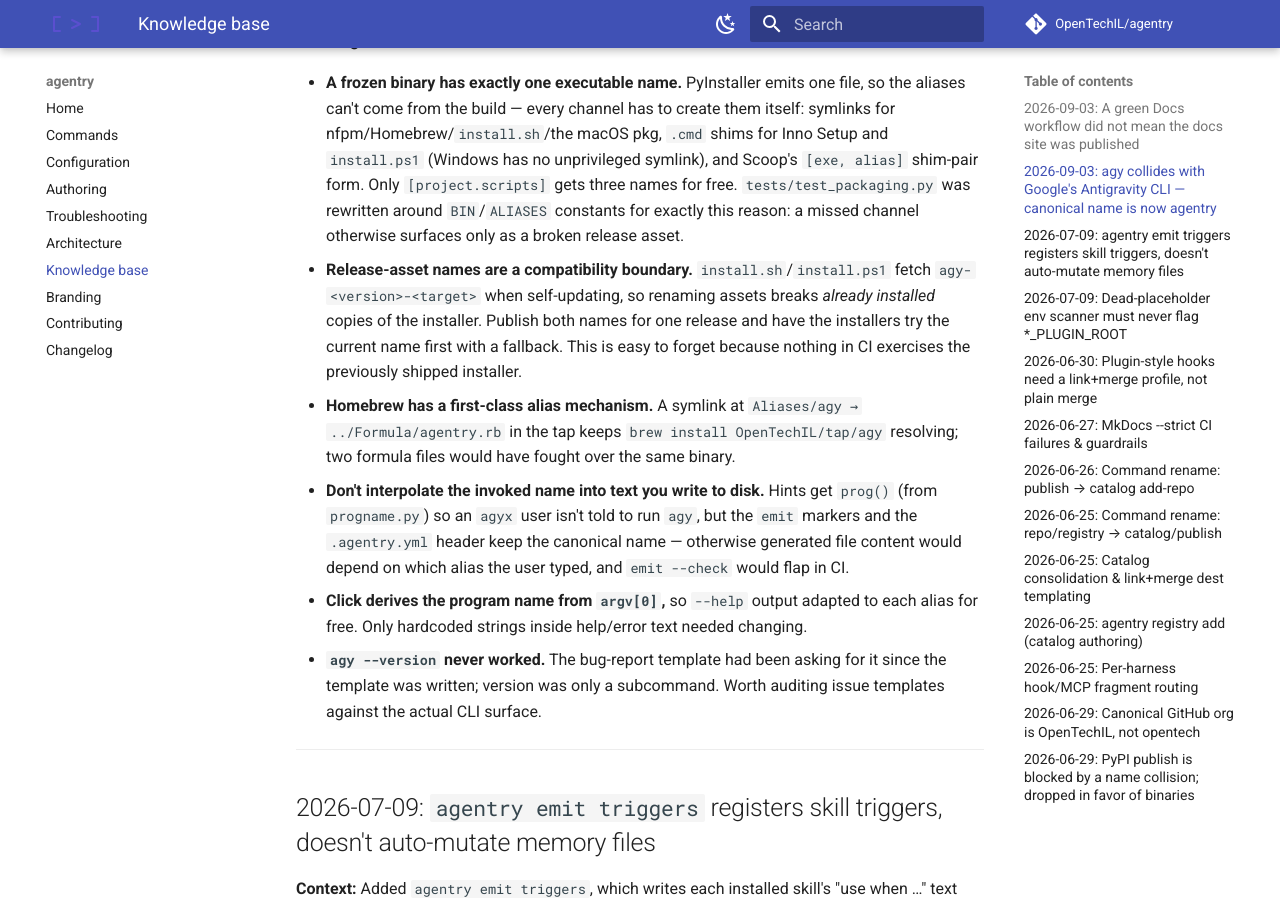
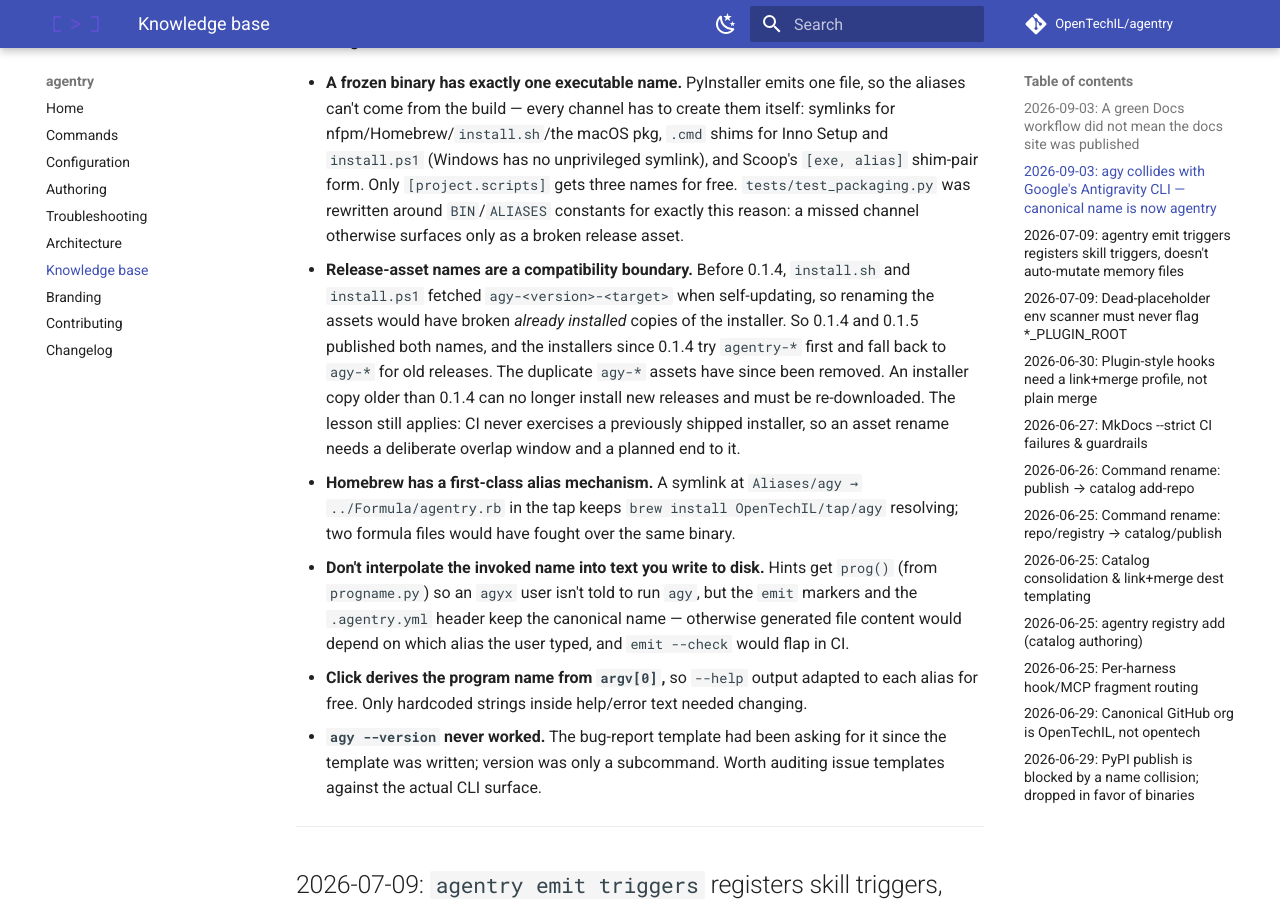
Before and after one commit to OpenTechIL/agentry, an MkDocs documentation site: the page built from docs/knowledge-base.md, in a window 1280 px wide and 900 px high, scrolled down 1735 px. Built offline with MkDocs 1.6.1 and Material for MkDocs 9.7.7, drawn with Linux system fonts in a browser that asks for light colours; comment, search, counter and statistics services are not loaded.

Commit message:
stop publishing the legacy agy-* release binaries
0.1.4 and 0.1.5 shipped every binary twice (agentry-* and agy-*) so
pre-0.1.4 install scripts kept working. The overlap is over.

- release-binaries.yml: drop the duplicate step and agy-* from upload,
  checksum and cosign signing
- install.sh / install.ps1: keep the agy-* fallback (it lets current
  scripts install releases older than 0.1.4); fix its comment
- CHANGELOG: Removed entry; knowledge-base: past tense

The agy command alias is unaffected (it was never a release asset).

```diff
--- a/docs/knowledge-base.md
+++ b/docs/knowledge-base.md
@@ -70,11 +70,14 @@
   `[project.scripts]` gets three names for free. `tests/test_packaging.py` was rewritten
   around `BIN`/`ALIASES` constants for exactly this reason: a missed channel otherwise
   surfaces only as a broken release asset.
-- **Release-asset names are a compatibility boundary.** `install.sh`/`install.ps1` fetch
-  `agy-<version>-<target>` when self-updating, so renaming assets breaks *already
-  installed* copies of the installer. Publish both names for one release and have the
-  installers try the current name first with a fallback. This is easy to forget because
-  nothing in CI exercises the previously shipped installer.
+- **Release-asset names are a compatibility boundary.** Before 0.1.4, `install.sh` and
+  `install.ps1` fetched `agy-<version>-<target>` when self-updating, so renaming the assets
+  would have broken *already installed* copies of the installer. So 0.1.4 and 0.1.5 published
+  both names, and the installers since 0.1.4 try `agentry-*` first and fall back to `agy-*`
+  for old releases. The duplicate `agy-*` assets have since been removed. An installer copy
+  older than 0.1.4 can no longer install new releases and must be re-downloaded. The lesson
+  still applies: CI never exercises a previously shipped installer, so an asset rename needs a
+  deliberate overlap window and a planned end to it.
 - **Homebrew has a first-class alias mechanism.** A symlink at `Aliases/agy →
   ../Formula/agentry.rb` in the tap keeps `brew install OpenTechIL/tap/agy` resolving; two
   formula files would have fought over the same binary.
```
Also changed, not shown: CHANGELOG.md (+9 -0 lines), 3 other files.
